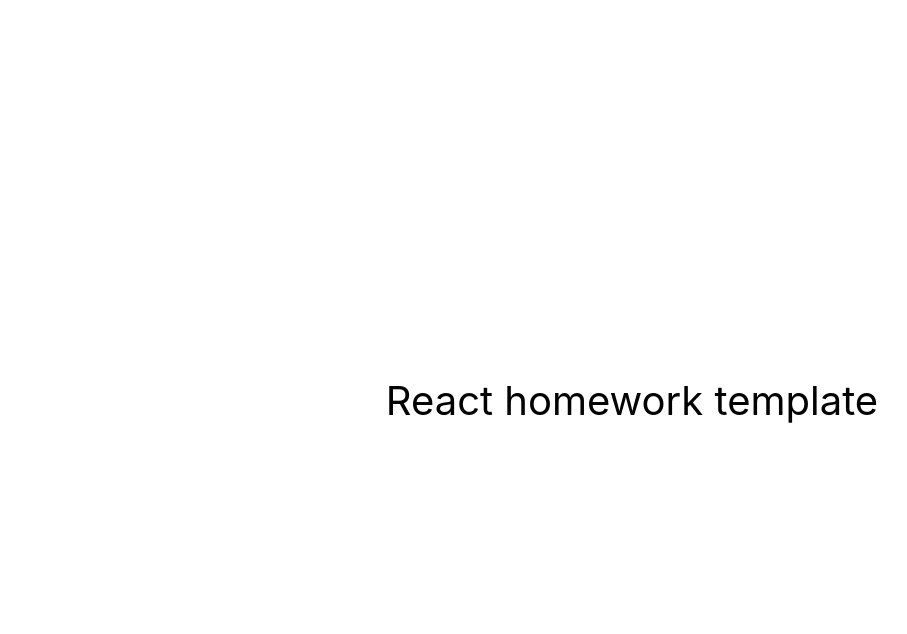
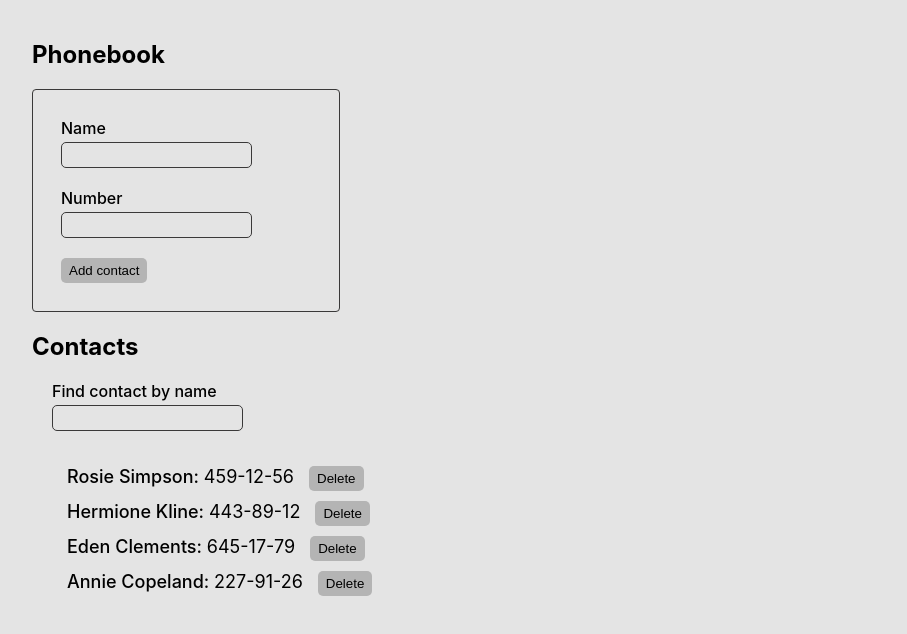
Before and after one commit to Marina-Chuhlib/goit-react-hw-03-phonebook, a React (Create React App) app: page / in a window 1280 px wide. Shown: the top 634 px of the page, without its empty margins (8-915 px from the left). Built offline with nearby package versions, Linux system fonts and the light colour scheme.

Commit message:
Update src

```diff
--- a/package.json
+++ b/package.json
@@ -1,8 +1,8 @@
 {
-  "name": "react-homework-template",
+  "name": "goit-react-hw-03-phonebook",
   "version": "0.1.0",
   "private": true,
-  "homepage": "https://goitacademy.github.io/react-homework-template/",
+  "homepage": "https://Marina-Chuhlib.github.io/goit-react-hw-03-phonebook/",
   "dependencies": {
     "@testing-library/jest-dom": "^5.16.3",
     "@testing-library/react": "^12.1.4",
--- a/src/components/App.jsx
+++ b/src/components/App.jsx
@@ -1,16 +1,78 @@
-export const App = () => {
-  return (
-    <div
-      style={{
-        height: '100vh',
-        display: 'flex',
-        justifyContent: 'center',
-        alignItems: 'center',
-        fontSize: 40,
-        color: '#010101'
-      }}
-    >
-      React homework template
-    </div>
-  );
-};
+import { Component } from 'react';
+import shortid from 'shortid';
+
+import ContactForm from './ContactForm/ContactForm';
+import ContactsList from './ContactsList/ContactsList';
+import Filter from './Filter/Filter';
+
+import css from './App.module.css';
+
+class App extends Component {
+  state = {
+    contacts: [
+      { id: 'id-1', name: 'Rosie Simpson', number: '459-12-56' },
+      { id: 'id-2', name: 'Hermione Kline', number: '443-89-12' },
+      { id: 'id-3', name: 'Eden Clements', number: '645-17-79' },
+      { id: 'id-4', name: 'Annie Copeland', number: '227-91-26' },
+    ],
+    filter: '',
+  };
+
+  addContact = ({ name, number }) => {
+    const contact = {
+      id: shortid.generate(),
+      name,
+      number,
+    };
+
+    this.setState(({ contacts }) =>
+      contacts.find(
+        contacts => contacts.name.toLowerCase() === contact.name.toLowerCase()
+      )
+        ? alert(`${contact.name} is already in contacts`)
+        : {
+            contacts: [contact, ...contacts],
+          }
+    );
+  };
+
+  getVisibleContacts = () => {
+    const { contacts, filter } = this.state;
+    const normalizedFilter = filter.toLowerCase();
+
+    return contacts.filter(contact =>
+      contact.name.toLowerCase().includes(normalizedFilter)
+    );
+  };
+
+  handleFilter = e => {
+    this.setState({ filter: e.currentTarget.value });
+  };
+
+  deleteContact = contactId => {
+    this.setState(({ contacts }) => ({
+      contacts: contacts.filter(contact => contact.id !== contactId),
+    }));
+  };
+
+  render() {
+    const { filter } = this.state;
+    const visibleContacts = this.getVisibleContacts();
+
+    return (
+      <div className={css.wrapper}>
+        <h2>Phonebook</h2>
+        <ContactForm onSubmit={this.addContact} />
+
+        <h2>Contacts</h2>
+        <Filter value={filter} onChange={this.handleFilter} />
+        <ContactsList
+          contacts={visibleContacts}
+          deleteContact={this.deleteContact}
+        />
+      </div>
+    );
+  }
+}
+
+export default App;
--- /dev/null
+++ b/src/components/App.module.css
@@ -0,0 +1,7 @@
+body {
+  background-color: rgb(228, 228, 228);
+  padding: 20px;
+}
+.wrapper {
+  margin-left: 20px;
+}
--- /dev/null
+++ b/src/components/ContactForm/ContactForm.jsx
@@ -0,0 +1,69 @@
+import { Component } from 'react';
+
+import css from '../ContactForm/ContactForm.module.css';
+
+class ContactForm extends Component {
+  state = {
+    name: '',
+    number: '',
+  };
+
+  handleSearch = e => {
+    const { name, value } = e.currentTarget;
+    this.setState({
+      [name]: value,
+    });
+  };
+
+  handleSubmit = e => {
+    e.preventDefault();
+
+    this.props.onSubmit(this.state);
+
+    this.setState({
+      name: '',
+      number: '',
+    });
+  };
+
+  render() {
+    const { name, number } = this.state;
+    return (
+      <form className={css.wrapper} onSubmit={this.handleSubmit}>
+        <label className={css.title}>
+          Name
+          <input
+            type="text"
+            name="name"
+            value={name}
+            pattern="^[a-zA-Zа-яА-Я]+(([' -][a-zA-Zа-яА-Я ])?[a-zA-Zа-яА-Я]*)*$"
+            title="Name may contain only letters, apostrophe, dash and spaces. For example Adrian, Jacob Mercer, Charles de Batz de Castelmore d'Artagnan"
+            required
+            onChange={this.handleSearch}
+            className={css.input}
+          />
+        </label>
+
+        <label className={css.title}>
+          Number
+          <input
+            type="tel"
+            name="number"
+            value={number}
+            pattern="\+?\d{1,4}?[-.\s]?\(?\d{1,3}?\)?[-.\s]?\d{1,4}[-.\s]?\d{1,4}[-.\s]?\d{1,9}"
+            title="Phone number must be digits and can contain spaces, dashes, parentheses and can start with +"
+            required
+            onChange={this.handleSearch}
+            className={css.input}
+          />
+        </label>
+
+        <button type="submit" className={css.button}>
+          Add contact
+        </button>
+      </form>
+    );
+  }
+}
+
+export default ContactForm;
--- /dev/null
+++ b/src/components/ContactForm/ContactForm.module.css
@@ -0,0 +1,43 @@
+.wrapper {
+  margin-bottom: 20px;
+  padding: 28px;
+  width: 250px;
+  border: 1px solid rgb(58, 57, 57);
+  border-radius: 4px;
+}
+
+.title {
+  display: flex;
+  flex-direction: column;
+  margin-bottom: 20px;
+  font-weight: 500;
+  width: fit-content;
+}
+
+.input {
+  margin-top: 4px;
+  padding: 4px;
+  font-size: 14px;
+  border: 1px solid rgb(58, 57, 57);
+  border-radius: 5px;
+  background-color: inherit;
+}
+.input:hover {
+  border: 1px solid rgb(58, 57, 57);
+  background-color: rgb(242, 238, 234);
+}
+
+.button {
+  padding: 5px 8px;
+  cursor: pointer;
+  border: none;
+  border-radius: 5px;
+  background-color: rgb(180, 180, 180);
+}
+
+.button:hover {
+  cursor: pointer;
+  border: none;
+  border-radius: 5px;
+  background-color: rgb(127, 180, 255);
+}
--- /dev/null
+++ b/src/components/ContactsList/ContactsList.jsx
@@ -0,0 +1,35 @@
+import PropTypes from 'prop-types';
+
+import css from '../ContactsList/ContactsList.module.css';
+
+const ContactsList = ({ contacts, deleteContact }) => {
+  const elements = contacts.map(({ id, name, number }) => (
+    <li key={id} className={css.item}>
+      <p className={css.contact}>
+        {name}: <span className={css.number}>{number}</span>{' '}
+      </p>
+      <button
+        type="button"
+        className={css.button}
+        onClick={() => deleteContact(id)}
+      >
+        Delete
+      </button>
+    </li>
+  ));
+
+  return <ul className={css.list}>{elements}</ul>;
+};
+
+export default ContactsList;
+
+ContactsList.propTypes = {
+  contacts: PropTypes.arrayOf(
+    PropTypes.shape({
+      id: PropTypes.string.isRequired,
+      name: PropTypes.string.isRequired,
+      number: PropTypes.string.isRequired,
+    })
+  ),
+  deleteContact: PropTypes.func.isRequired,
+};
--- /dev/null
+++ b/src/components/ContactsList/ContactsList.module.css
@@ -0,0 +1,44 @@
+p {
+  margin: 0;
+  font-weight: 500;
+}
+
+.list {
+  margin: 30px;
+  padding: 0;
+}
+
+.item {
+  display: flex;
+  padding: 5px;
+  width: fit-content;
+  font-size: 18px;
+}
+
+.item:not(:last-child) {
+  /* margin-bottom: 4px; */
+}
+
+.contact {
+  margin-right: 15px;
+}
+
+.number {
+  font-weight: normal;
+}
+
+.button {
+  display: flex;
+  padding: 5px 8px;
+  cursor: pointer;
+  border: none;
+  border-radius: 5px;
+  background-color: rgb(180, 180, 180);
+}
+
+.button:hover {
+  cursor: pointer;
+  border: none;
+  border-radius: 5px;
+  background-color: rgb(242, 124, 124);
+}
--- /dev/null
+++ b/src/components/Filter/Filter.jsx
@@ -0,0 +1,23 @@
+import PropTypes from 'prop-types';
+import css from '../Filter/Filter.module.css';
+
+const Filter = ({ value, onChange }) => {
+  return (
+    <label className={css.title}>
+      Find contact by name
+      <input
+        type="text"
+        className={css.input}
+        value={value}
+        onChange={onChange}
+      />
+    </label>
+  );
+};
+
+export default Filter;
+
+Filter.propTypes = {
+  value: PropTypes.string.isRequired,
+  onChange: PropTypes.func.isRequired,
+};
--- /dev/null
+++ b/src/components/Filter/Filter.module.css
@@ -0,0 +1,21 @@
+.title {
+  display: flex;
+  flex-direction: column;
+  margin-bottom: 20px;
+  margin-left: 20px;
+  font-weight: 500;
+  width: fit-content;
+}
+
+.input {
+  margin-top: 4px;
+  padding: 4px;
+  font-size: 14px;
+  border-radius: 5px;
+  background-color: inherit;
+  border: 1px solid rgb(58, 57, 57);
+}
+.input:hover {
+  border: 1px solid rgb(58, 57, 57);
+  background-color: rgb(242, 238, 234);
+}
--- a/src/index.js
+++ b/src/index.js
@@ -1,6 +1,6 @@
 import React from 'react';
 import ReactDOM from 'react-dom/client';
-import { App } from 'components/App';
+import App from 'components/App';
 import './index.css';
 
 ReactDOM.createRoot(document.getElementById('root')).render(
```
